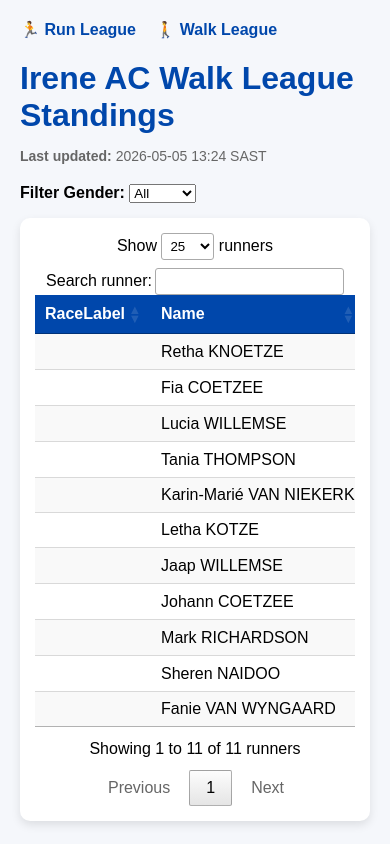
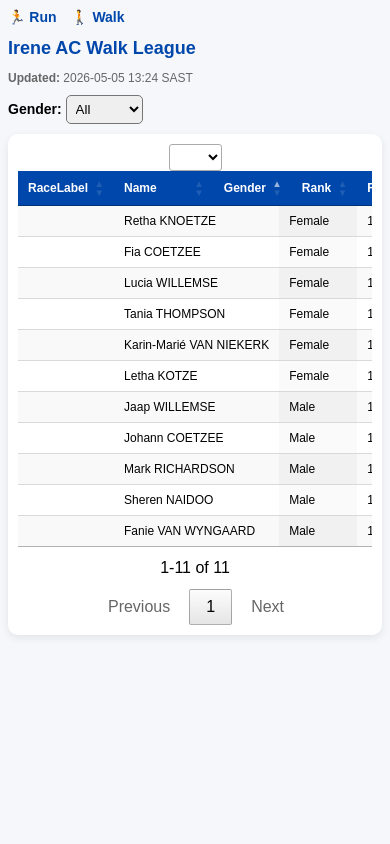
Before and after one commit to LetsDropCode/iac-league-web, a Flask app: page /walk in a window 390 px wide. Run offline with Flask 3, Linux system fonts and the light colour scheme; lists and menus that the app fills with data are empty; some libraries are stand-ins or nearby versions.

Commit message:
Fix: production index.html + table rendering

```diff
--- a/templates/index.html
+++ b/templates/index.html
@@ -5,87 +5,140 @@
 
     <meta name="viewport" content="width=device-width, initial-scale=1">
 
-    <!-- DataTables CSS -->
+    <!-- DataTables -->
     <link rel="stylesheet"
           href="https://cdn.datatables.net/1.13.6/css/jquery.dataTables.min.css"/>
 
-    <!-- jQuery + DataTables -->
     <script src="https://code.jquery.com/jquery-3.7.0.min.js"></script>
     <script src="https://cdn.datatables.net/1.13.6/js/jquery.dataTables.min.js"></script>
 
     <style>
         body{
             font-family: Arial, sans-serif;
-            margin:20px;
+            margin:12px;
             background:#f5f7fb;
         }
 
         h1{
             color:#0047AB;
+            font-size:20px;
             margin-bottom:5px;
         }
 
         .nav{
-            margin-bottom:15px;
+            margin-bottom:10px;
         }
 
         .nav a{
-            margin-right:15px;
+            margin-right:10px;
             text-decoration:none;
             font-weight:bold;
             color:#0047AB;
+            font-size:14px;
         }
 
         .updated{
+            font-size:12px;
+            color:#666;
+            margin-bottom:10px;
+        }
+
+        .filter-container{
+            margin-bottom:10px;
             font-size:14px;
-            color:#666;
-            margin-bottom:20px;
+        }
+
+        select{
+            padding:5px;
+            border-radius:5px;
         }
 
         .table-container{
             background:white;
-            padding:15px;
+            padding:10px;
             border-radius:10px;
-            box-shadow:0 4px 10px rgba(0,0,0,0.1);
-            overflow-x:auto; /* 🔥 ensures scroll */
+            box-shadow:0 3px 8px rgba(0,0,0,0.08);
+            overflow-x:auto;
+        }
+
+        table.dataTable{
+            font-size:13px;
         }
 
         table.dataTable thead th{
             background:#0047AB;
             color:white;
+            white-space:nowrap;
         }
 
-        table.dataTable tbody tr:hover{
-            background:#eef3ff;
+        table.dataTable tbody td{
+            white-space:nowrap;
         }
 
-        /* Medal highlighting */
+        /* 🏆 Highlight podium */
         .rank-1{ background:#fff7cc; }
         .rank-2{ background:#f2f2f2; }
         .rank-3{ background:#ffe5cc; }
 
-        .filter-container{
-            margin-bottom:15px;
+        /* 📱 MOBILE OPTIMISATION */
+        @media (max-width: 768px){
+
+            body{
+                margin:8px;
+            }
+
+            h1{
+                font-size:18px;
+            }
+
+            table.dataTable{
+                font-size:12px;
+            }
+
+            /* 🔥 Sticky Name column */
+            #leagueTable th:first-child,
+            #leagueTable td:first-child{
+                position:sticky;
+                left:0;
+                background:white;
+                z-index:2;
+            }
+
+            /* 🔥 Sticky Rank column */
+            #leagueTable th:nth-child(3),
+            #leagueTable td:nth-child(3){
+                position:sticky;
+                left:120px;
+                background:white;
+                z-index:2;
+            }
+
+            /* Hide less important columns */
+            #leagueTable th:nth-child(4),
+            #leagueTable td:nth-child(4){
+                display:none;
+            }
+
         }
+
     </style>
 </head>
 
 <body>
 
 <div class="nav">
-    <a href="/">🏃 Run League</a>
-    <a href="/walk">🚶 Walk League</a>
+    <a href="/">🏃 Run</a>
+    <a href="/walk">🚶 Walk</a>
 </div>
 
-<h1>Irene AC {{ league }} League Standings</h1>
+<h1>Irene AC {{ league }} League</h1>
 
 <p class="updated">
-    <strong>Last updated:</strong> {{ last_updated }}
+    <strong>Updated:</strong> {{ last_updated }}
 </p>
 
 <div class="filter-container">
-    <label for="genderFilter"><strong>Filter Gender:</strong></label>
-
+    <label><strong>Gender:</strong></label>
     <select id="genderFilter">
         <option value="">All</option>
         <option value="Male">Male</option>
@@ -102,26 +155,26 @@ $(document).ready(function(){
 
     try {
 
-        // 🔥 FORCE correct table ID binding
         var table = $('#leagueTable').DataTable({
             scrollX: true,
             autoWidth: false,
-            pageLength: 25,
+            pageLength: 15, // 🔥 better for mobile
             order: [[2, "asc"]],
+            dom: "lrtip", // 🔥 cleaner UI
 
             language:{
-                search:"Search runner:",
-                lengthMenu:"Show _MENU_ runners",
-                info:"Showing _START_ to _END_ of _TOTAL_ runners"
+                search:"🔍",
+                lengthMenu:"_MENU_",
+                info:"_START_-_END_ of _TOTAL_"
             }
         });
 
-        // 🔥 Fix column rendering (VERY IMPORTANT)
+        // 🔥 Force column fix
         setTimeout(function(){
             table.columns.adjust().draw();
         }, 300);
 
-        // 🔍 Dynamic column detection
+        // Column finder
         function findColumnIndex(name){
             var headers = $('#leagueTable thead th');
             for (var i = 0; i < headers.length; i++){
@@ -135,14 +188,14 @@ $(document).ready(function(){
         var genderCol = findColumnIndex("Gender");
         var rankCol = findColumnIndex("Rank");
 
-        // 🔥 Gender filter
+        // Filter
         $('#genderFilter').on('change', function(){
             if(genderCol !== -1){
                 table.column(genderCol).search(this.value).draw();
             }
         });
 
-        // 🏆 Rank highlighting
+        // Highlight ranks
         table.rows().every(function(){
 
             if(rankCol === -1) return;
@@ -163,7 +216,7 @@ $(document).ready(function(){
         });
 
     } catch (e){
-        console.error("Table failed to initialise:", e);
+        console.error("Table failed:", e);
     }
 
 });
```
